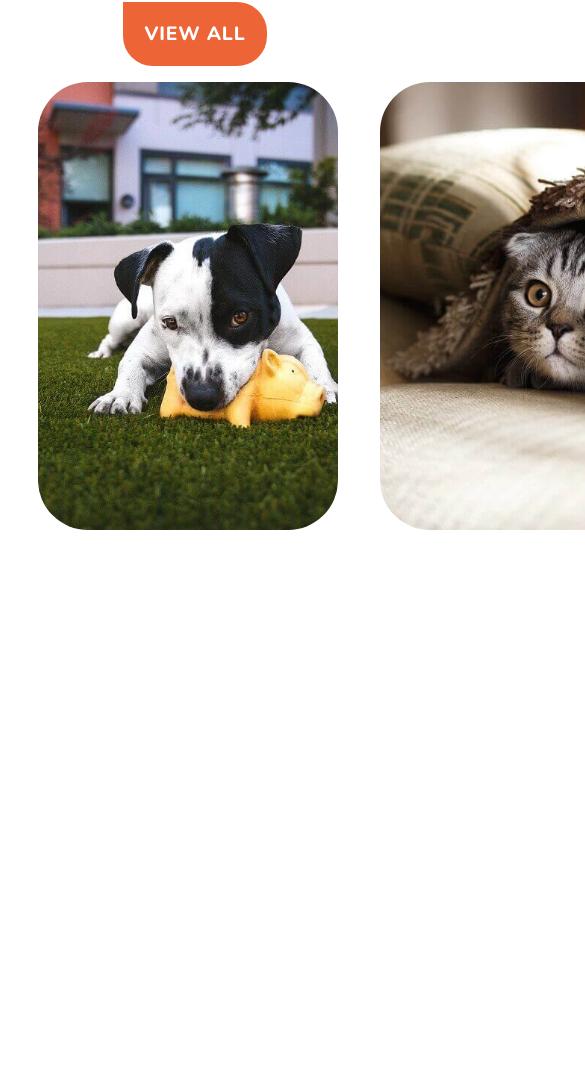
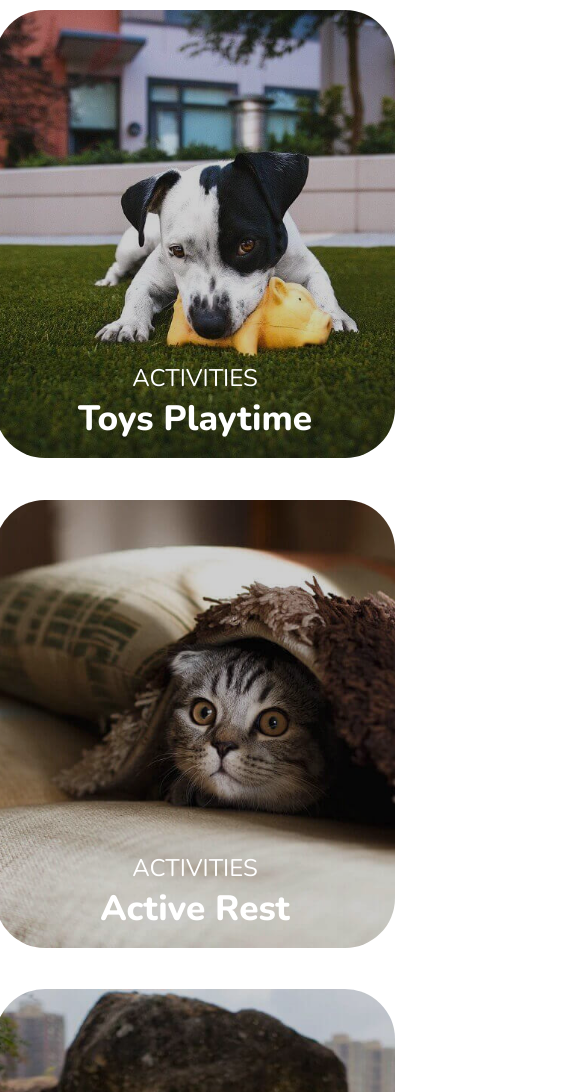
Before and after one commit to joanmontiel4/202204-W2-joan-montiel, a website: page index.html in a window 390 px wide. Shown: the part 534-1626 px from the top of the page, 585 px wide, since content can reach past the window. Before the commit the page ends 1080 px from the top, so only its background shows below. Drawn offline with nearby package versions, Linux system fonts and the light colour scheme.

Commit message:
Add fixed text mobile version

```diff
--- a/index.html
+++ b/index.html
@@ -6,6 +6,10 @@
 		<meta name="viewport" content="width=device-width, initial-scale=1.0" />
 		<link rel="stylesheet" href="style.css" />
 		<link rel="icon" href="images/logo2.png" type="image/x-icon" />
+		<link
+			rel="stylesheet"
+			href="https://cdnjs.cloudflare.com/ajax/libs/font-awesome/4.7.0/css/font-awesome.min.css"
+		/>
 		<title>Pets</title>
 	</head>
 	<body class="container">
@@ -19,7 +23,7 @@
 					<li>
 						<div class="dropdown">
 							<button class="dropbtn">
-								Live Demo<i class="fa fa-caret-down"></i>
+								Live Demo <i class="fa fa-caret-down"></i>
 							</button>
 							<div class="dropdown-content">
 								<a href="#">Pets Boarding Services</a>
@@ -28,7 +32,11 @@
 							</div>
 						</div>
 					</li>
-					<li><a href="#" class="navbar__large demo">Live Demo Blocks</a></li>
+					<li>
+						<a href="#" class="navbar__large demo"
+							>Live Demo Blocks <i class="fa fa-caret-down"></i
+						></a>
+					</li>
 					<li><button class="style__button">Buy Now</button></li>
 				</ul>
 			</nav>
@@ -41,6 +49,7 @@
 			</nav>
 		</header>
 		<main>
+			<div class="main__content">
 				<section class="main__header">
 					<div class="main_header__title">
 						<h1>Pet Activities</h1>
@@ -70,6 +79,7 @@
 						</div>
 					</div>
 				</section>
+			</div>
 		</main>
 	</body>
 </html>
--- a/style.css
+++ b/style.css
@@ -132,7 +132,7 @@ a {
 	justify-content: space-between;
 	align-items: center;
 	max-width: 1600px;
-	margin: 0 2rem;
+	padding: 0 1rem;
 }
 
 h1 {
@@ -203,14 +203,17 @@ h2 {
 
 .img1 {
 	background-image: url(/images/01.jpg);
+	min-width: 300px;
 }
 
 .img2 {
 	background-image: url(/images/02.jpg);
+	min-width: 300px;
 }
 
 .img3 {
 	background-image: url(/images/03.jpg);
+	min-width: 300px;
 }
 
 h3,
@@ -230,11 +233,16 @@ h4 {
 	text-transform: uppercase;
 }
 
-@media (max-width: 800px) {
+.main__content > section {
+	margin: auto;
+}
+
+@media (max-width: 900px) {
 	.main__header {
 		display: flex;
 		flex-direction: column;
 		justify-content: center;
+		margin: 0 2rem;
 	}
 
 	h1,
@@ -271,4 +279,48 @@ h4 {
 		height: 2px;
 		background-color: black;
 	}
+
+	.main__content__img {
+		display: flex;
+		flex-direction: column;
+		align-items: center;
+	}
+
+	.main__img {
+		min-width: 50px;
+	}
+
+	.img1 {
+		margin-top: 2rem;
+		min-width: 50px;
+	}
+
+	.img2 {
+		min-width: 50px;
+	}
+
+	.img3 {
+		min-width: 50px;
+	}
+
+	.filter__container {
+		opacity: 1;
+		height: 100%;
+		width: 100%;
+		border-radius: 50px;
+		display: flex;
+		flex-direction: column;
+		justify-content: flex-end;
+		background-color: #00000030;
+	}
+
+	h3 {
+		font-size: auto;
+		margin: 0;
+		padding: 0 1rem 1rem 1rem;
+	}
+
+	h4 {
+		padding: 0;
+	}
 }
```
Lines whose indentation alone changed are shown as unchanged.
